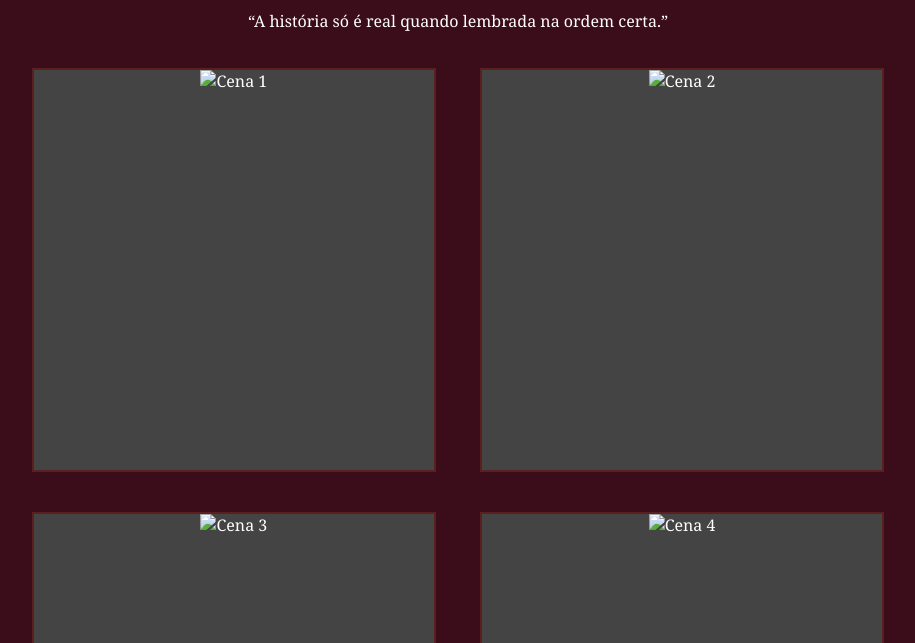
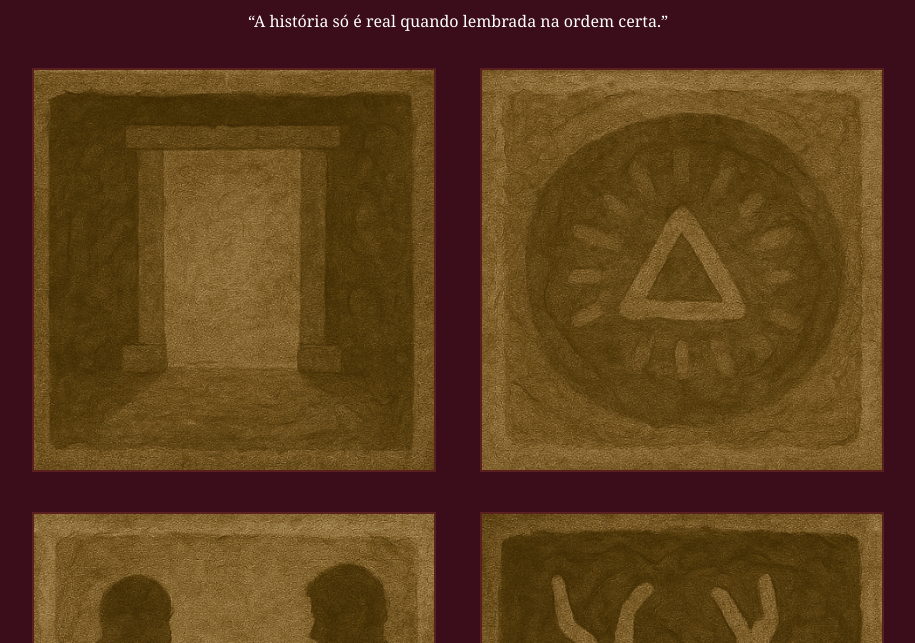
Before and after one commit to Vitorrfc1/puzzle-realtime, a website: page public/camara_site_4/index.html.html in a window 1280 px wide. Shown: the part 157-800 px from the top of the page, without its empty margins (182-1097 px from the left). Drawn offline with nearby package versions, Linux system fonts and the light colour scheme; no server answers.

Commit message:
Corrige caminhos dos assets para uso absoluto

```diff
--- a/public/camara_site_4/index.html.html
+++ b/public/camara_site_4/index.html.html
@@ -75,16 +75,16 @@
   <p>“A história só é real quando lembrada na ordem certa.”</p>
   <div>
     <div class="frame" id="frame1" onclick="record(1)">
-      <img src="assets/image3.png" alt="Cena 1" />
+      <img src="/assets/image3.png" alt="Cena 1" />
     </div>
     <div class="frame" id="frame2" onclick="record(2)">
-      <img src="assets/image1.png" alt="Cena 2" />
+      <img src="/assets/image1.png" alt="Cena 2" />
     </div>
     <div class="frame" id="frame3" onclick="record(3)">
-      <img src="assets/image2.png" alt="Cena 3" />
+      <img src="/assets/image2.png" alt="Cena 3" />
     </div>
     <div class="frame" id="frame4" onclick="record(4)">
-      <img src="assets/image4.png" alt="Cena 4" />
+      <img src="/assets/image4.png" alt="Cena 4" />
     </div>
   </div>
 
```
Also changed, not shown: public/camara_site_3/index.html.html (+4 -4 lines).
